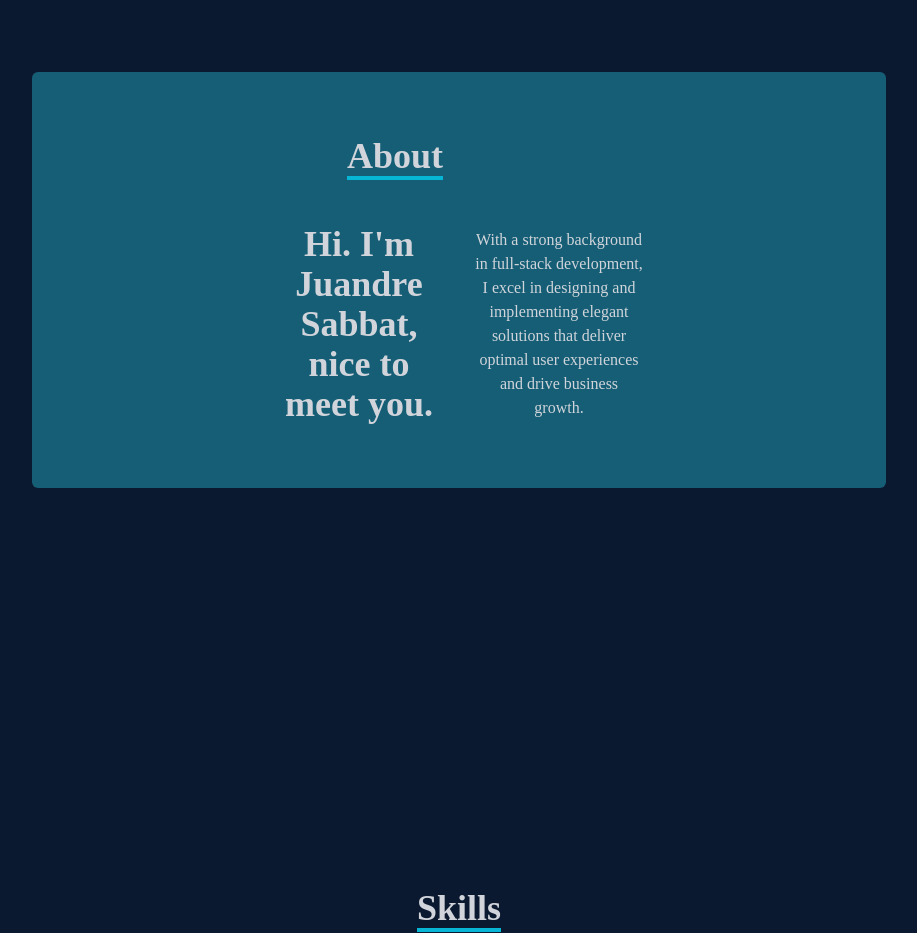
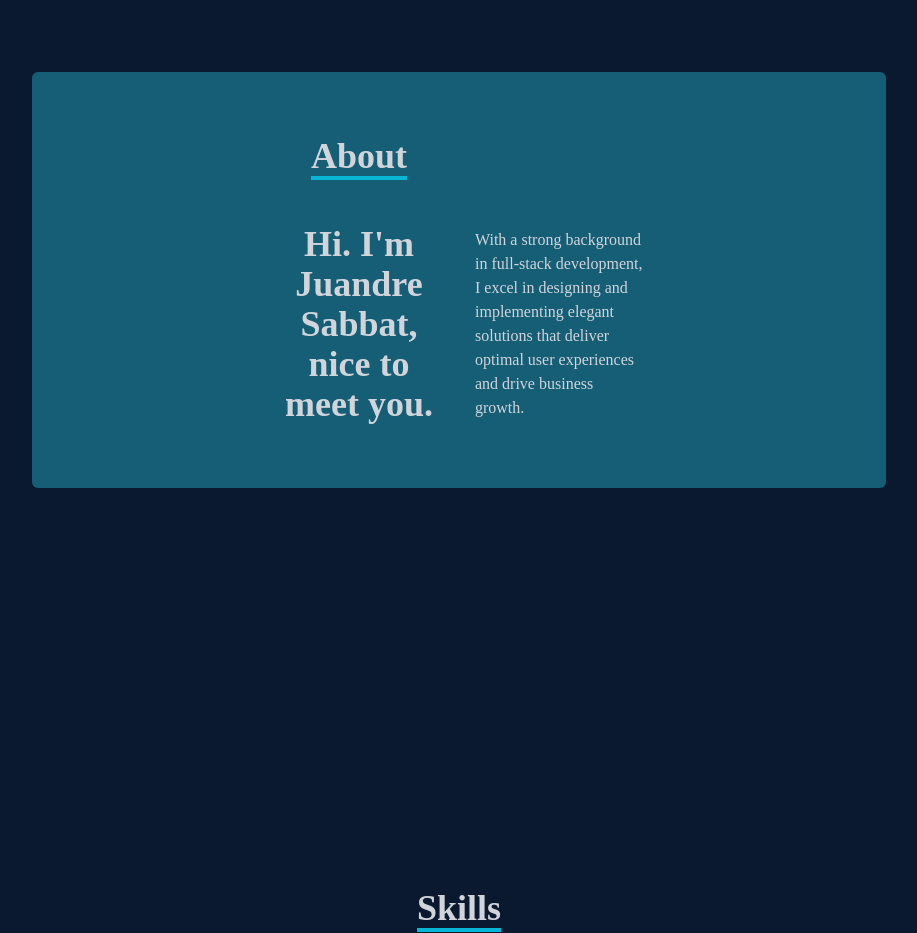
Before and after one commit to sabbatj/react-portfolio-js, a React (Create React App) app: page / in a window 1280 px wide. Shown: the part 920-1853 px from the top of the page, without its empty margins (181-1098 px from the left). Built offline with nearby package versions, Linux system fonts and the light colour scheme.

Commit message:
Update about.screen.tsx

```diff
--- a/src/screens/about/about.screen.tsx
+++ b/src/screens/about/about.screen.tsx
@@ -3,9 +3,9 @@ const About = () => {
     <div data-name="about" id="about" className="w-full h-screen bg-[#0a192f] text-gray-300">
       <div className="flex flex-col justify-center items-center w-full h-full">
         <div className="py-16 rounded-md bg-cyan-800 flex flex-col justify-center items-center w-4/6">
-          <div className="max-w-[400px] w-full grid grid-cols-2 gap-8 mb-4">
-            <div className="sm:text-right pb-8 pl-4">
-              <p className="text-4xl font-bold inline border-b-4 border-cyan-500 text-center">About</p>
+          <div className="max-w-[400px] w-full grid sm:grid-cols-2 gap-8 mb-4">
+            <div className="sm:text-center pb-8 pl-4">
+              <p className="text-4xl font-bold inline border-b-4 border-cyan-500">About</p>
             </div>
             <div></div>
           </div>
@@ -14,7 +14,7 @@ const About = () => {
               <p className="text-center">Hi. I'm Juandre Sabbat, nice to meet you.</p>
             </div>
             <div className="flex justify-center items-center h-full">
-              <p className="text-center">
+              <p className="text-center sm:text-left"> {/* Added sm:text-left class */}
                 With a strong background in full-stack development, I excel in designing and implementing elegant solutions that deliver optimal user experiences and drive business growth.
               </p>
             </div>
```
